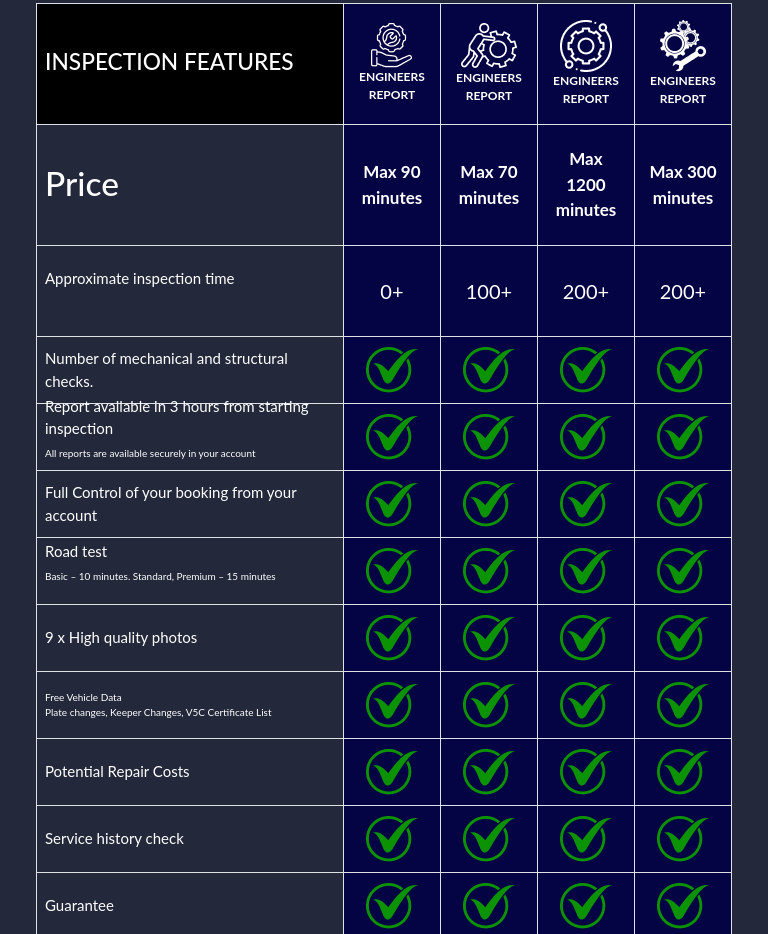
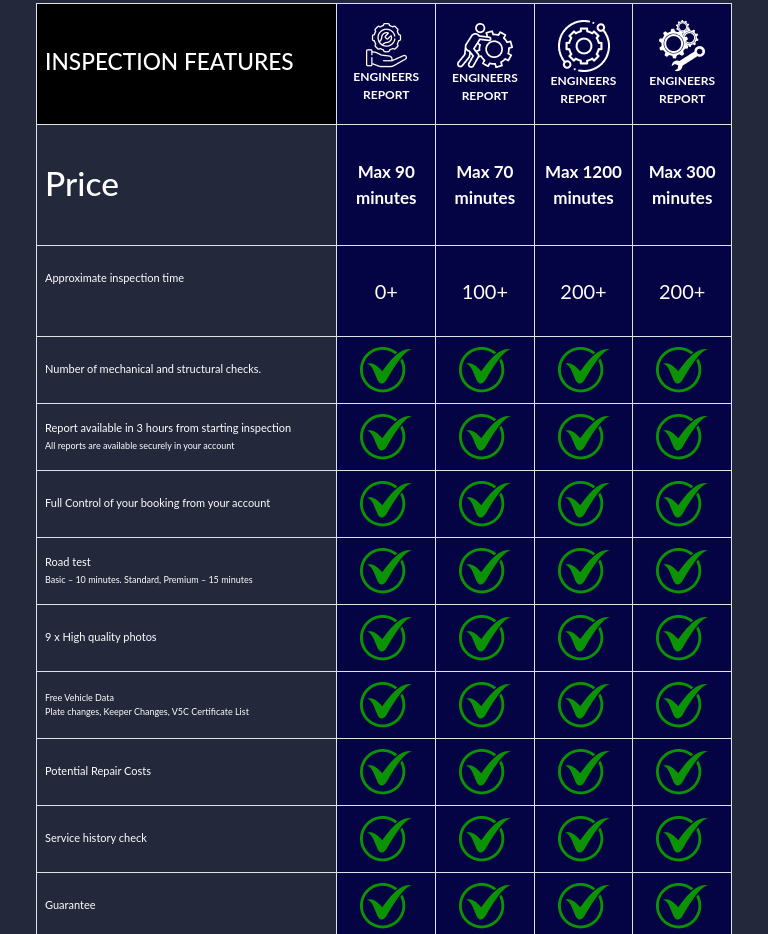
Before and after one commit to MustakAhmedKafy/MechanicMate, a plain HTML site: page index.html in a window 768 px wide. Shown: the part 1554-2488 px from the top of the page. Drawn offline with nearby package versions, Linux system fonts and the light colour scheme; files whose address does not match are found by name.

Commit message:
table issue fixed

```diff
--- a/style.css
+++ b/style.css
@@ -260,6 +260,9 @@ how it works area end */
   height: 50px;
   font-size: 15px;
 }
+.row-content p {
+  margin: 0px !important;
+}
 .feature-row {
   height: 100px;
 }
@@ -269,7 +272,7 @@ how it works area end */
 .table-responsive span {
   font-size: 10px;
 }
-.table-responsive .inspection{
+.table-responsive .inspection {
   height: 70px;
   font-size: 20px;
 }
@@ -411,6 +414,12 @@ footer button {
   .hero h2 {
     font-size: 23px;
   }
+  .table-responsive .row-content {
+    font-size: 11px;
+  }
+  .table-responsive span {
+    font-size: 8px;
+  }
 }
 
 /* tab */
@@ -421,6 +430,12 @@ footer button {
   .hero h2 {
     font-size: 35px;
   }
+  .table-responsive .row-content {
+    font-size: 11px;
+  }
+  .table-responsive span {
+    font-size: 9px;
+  }
 }
 
 /* desktop */
```
